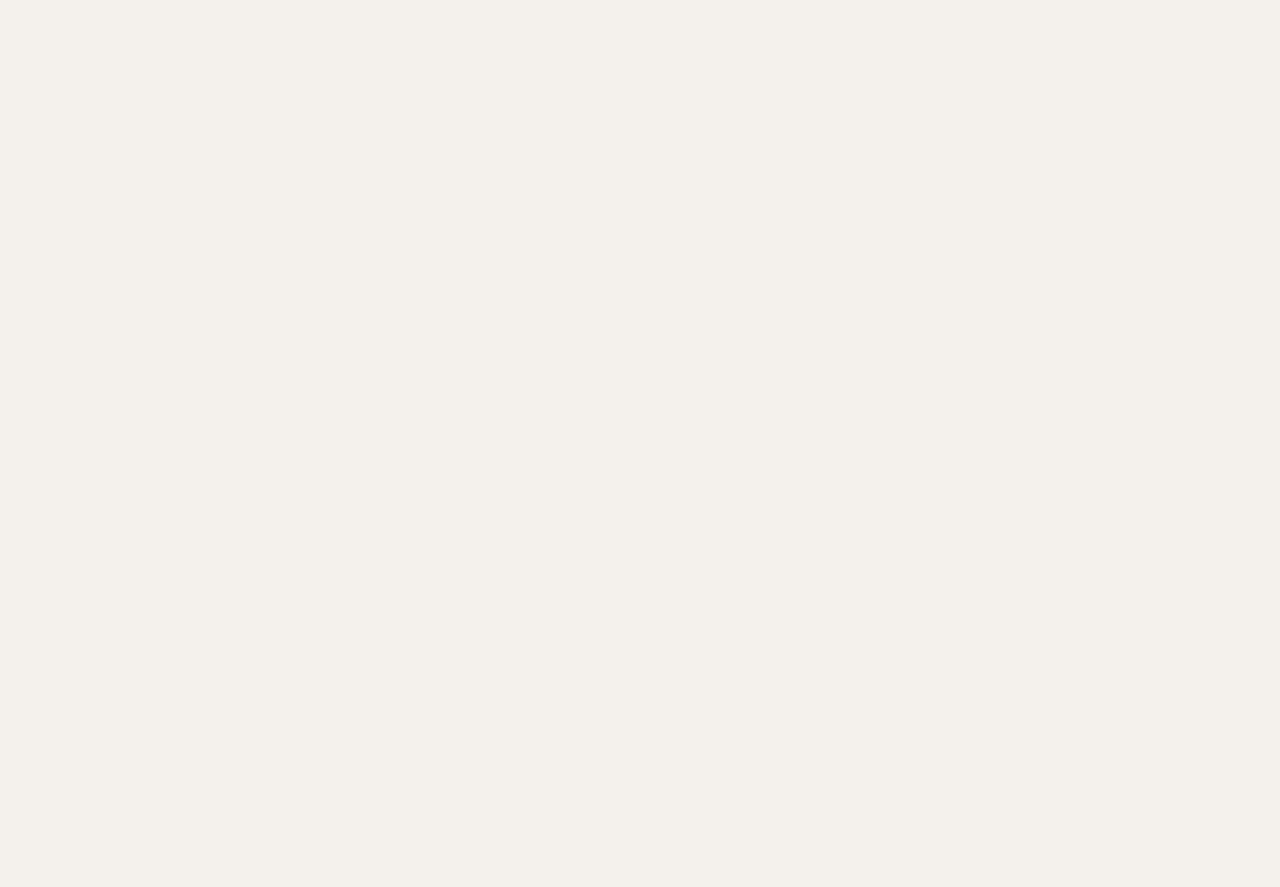
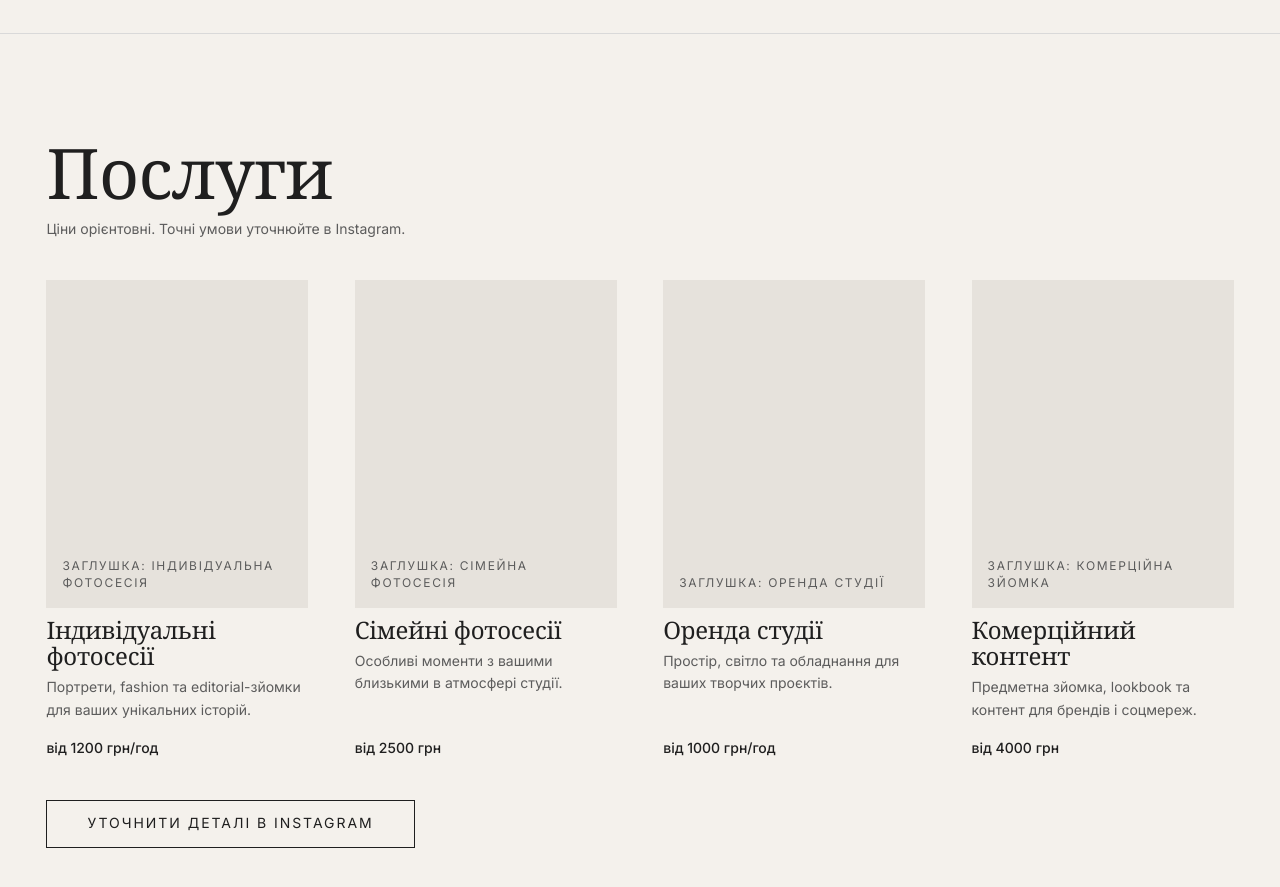
Before and after one commit to BOgdanRoz/PhotoStudio, a React (Vite) app: page / in a window 1280 px wide. Shown: the part 2660-3547 px from the top of the page. Before the commit the page ends 2693 px from the top, so only its background shows below. Built offline with nearby package versions, Linux system fonts and the light colour scheme; a web font is replaced by a local one.

Commit message:
Add services section with indicative prices

```diff
--- a/src/App.tsx
+++ b/src/App.tsx
@@ -1,6 +1,7 @@
 import Header from './components/Header/Header'
 import Hero from './components/Hero/Hero'
 import Portfolio from './components/Portfolio/Portfolio'
+import Services from './components/Services/Services'
 
 function App() {
   return (
@@ -12,6 +13,7 @@ function App() {
       <main id="main">
         <Hero />
         <Portfolio />
+        <Services />
       </main>
     </>
   )
--- /dev/null
+++ b/src/components/Services/Services.module.css
@@ -0,0 +1,87 @@
+.services {
+  padding-block: var(--section-space);
+  border-top: 1px solid var(--color-border);
+}
+
+.inner {
+  width: min(100% - 2 * var(--gutter), var(--container-max));
+  margin-inline: auto;
+}
+
+.header {
+  display: flex;
+  flex-direction: column;
+  gap: var(--space-xs);
+  margin-bottom: var(--space-lg);
+}
+
+.title {
+  font-size: var(--text-3xl);
+}
+
+.note {
+  font-size: var(--text-sm);
+  color: var(--color-text-muted);
+}
+
+.grid {
+  display: grid;
+  grid-template-columns: 1fr;
+  gap: var(--space-lg) var(--gutter);
+}
+
+.card {
+  display: flex;
+  flex-direction: column;
+  gap: var(--space-xs);
+  min-width: 0;
+}
+
+.name {
+  font-size: var(--text-xl);
+}
+
+.description {
+  font-size: var(--text-sm);
+  color: var(--color-text-muted);
+}
+
+.price {
+  margin-top: auto;
+  padding-top: var(--space-xs);
+  font-size: var(--text-sm);
+  font-weight: 500;
+}
+
+.cta {
+  display: inline-flex;
+  align-items: center;
+  justify-content: center;
+  min-height: 48px;
+  margin-top: var(--space-lg);
+  padding: var(--space-xs) var(--space-lg);
+  border: 1px solid var(--color-charcoal);
+  font-size: var(--text-sm);
+  letter-spacing: var(--tracking-label);
+  text-transform: uppercase;
+  transition:
+    background-color var(--transition-base),
+    color var(--transition-base);
+}
+
+.cta:hover {
+  background-color: var(--color-charcoal);
+  color: var(--color-white);
+}
+
+@media (min-width: 600px) {
+  .grid {
+    grid-template-columns: repeat(2, 1fr);
+  }
+}
+
+@media (min-width: 900px) {
+  .grid {
+    grid-template-columns: repeat(4, 1fr);
+  }
+}
--- /dev/null
+++ b/src/components/Services/Services.tsx
@@ -0,0 +1,44 @@
+import ImagePlaceholder from '../ImagePlaceholder/ImagePlaceholder'
+import { services } from '../../data/services'
+import { site } from '../../data/site'
+import styles from './Services.module.css'
+
+function Services() {
+  return (
+    <section id="services" className={styles.services} aria-labelledby="services-title">
+      <div className={styles.inner}>
+        <header className={styles.header}>
+          <h2 id="services-title" className={styles.title}>
+            Послуги
+          </h2>
+          <p className={styles.note}>
+            Ціни орієнтовні. Точні умови уточнюйте в Instagram.
+          </p>
+        </header>
+
+        <ul className={styles.grid}>
+          {services.map((service) => (
+            <li key={service.id} className={styles.card}>
+              <ImagePlaceholder label={service.image} ratio="4 / 5" />
+              <h3 className={styles.name}>{service.title}</h3>
+              <p className={styles.description}>{service.description}</p>
+              <p className={styles.price}>{service.price}</p>
+            </li>
+          ))}
+        </ul>
+
+        <a
+          href={site.instagramUrl}
+          className={styles.cta}
+          target="_blank"
+          rel="noopener noreferrer"
+        >
+          Уточнити деталі в Instagram
+          <span className="visually-hidden"> (нова вкладка)</span>
+        </a>
+      </div>
+    </section>
+  )
+}
+
+export default Services
```
